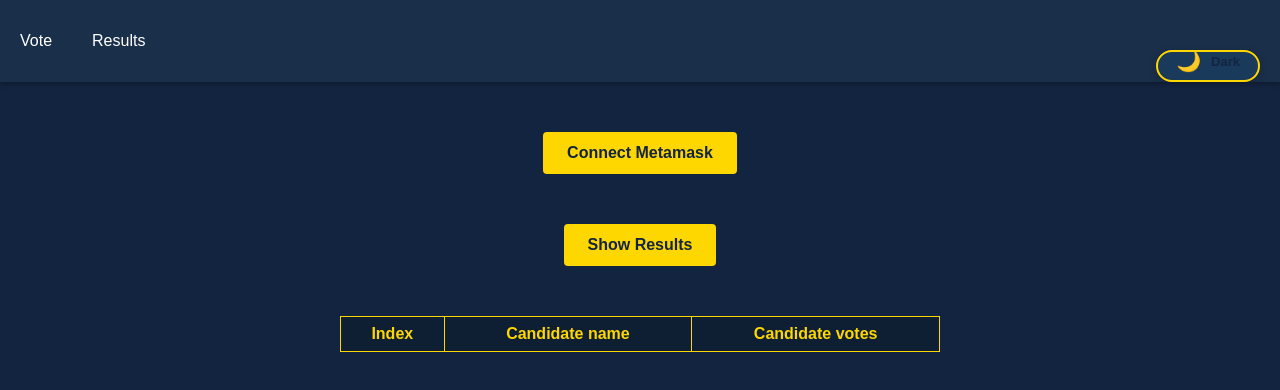
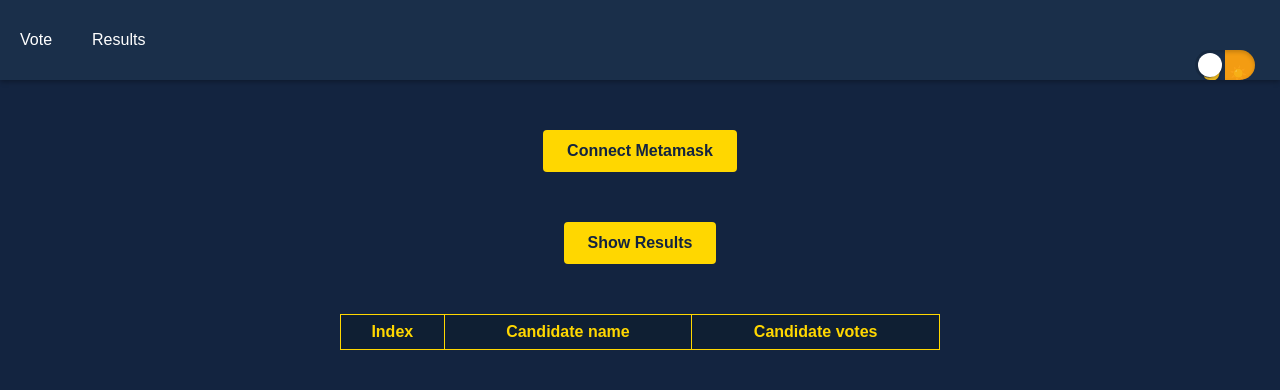
Before and after one commit to Mhrsh0129/VotEth, a website: page ListVoters.html in a window 1280 px wide. Drawn offline with Linux system fonts and the light colour scheme.

Commit message:
feat: Replace theme button with sliding toggle switch
- Implemented iOS-style sliding toggle switch
- White circular slider moves between moon and sun icons
- Gradient background (dark blue to orange)
- Smooth animations with 0.3s transitions
- Icons fade in/out based on active theme
- Removed text labels for cleaner look
- Simplified toggleTheme() and loadSavedTheme() functions
- Applied to both index.html and ListVoters.html
- Matches modern UI/UX patterns

```diff
--- a/ListVoters.html
+++ b/ListVoters.html
@@ -305,36 +305,69 @@
 	}
 
 	/* ========================================
-	   THEME TOGGLE BUTTON
+	   THEME TOGGLE SWITCH
 	   ======================================== */
 	.theme-toggle {
-		background-color: var(--card-bg);
-		border: 2px solid var(--border-color);
-		border-radius: 20px;
-		padding: 6px 18px;
+		position: relative;
+		width: 60px;
+		height: 30px;
+		background: linear-gradient(to right, #1a2f4a 50%, #f39c12 50%);
+		border-radius: 30px;
 		cursor: pointer;
-		display: flex;
-		align-items: center;
-		gap: 10px;
-		font-size: 13px;
+		margin-right: 15px;
+		border: none;
+		padding: 0;
 		transition: all 0.3s ease;
-		box-shadow: 0 2px 8px rgba(0, 0, 0, 0.2);
-		margin-right: 10px;
-		height: 32px;
-		min-width: 90px;
+		box-shadow: inset 0 2px 4px rgba(0, 0, 0, 0.2);
+		overflow: hidden;
 	}
 
 	.theme-toggle:hover {
-		transform: scale(1.05);
-		box-shadow: 0 4px 12px rgba(0, 0, 0, 0.3);
+		box-shadow: inset 0 2px 4px rgba(0, 0, 0, 0.3), 0 0 8px rgba(255, 215, 0, 0.3);
+	}
+
+	.theme-slider {
+		position: absolute;
+		top: 3px;
+		left: 3px;
+		width: 24px;
+		height: 24px;
+		background-color: #fff;
+		border-radius: 50%;
+		transition: transform 0.3s ease;
+		display: flex;
+		align-items: center;
+		justify-content: center;
+		box-shadow: 0 2px 4px rgba(0, 0, 0, 0.3);
+	}
+
+	body.light-theme .theme-slider {
+		transform: translateX(30px);
+		background-color: #fff;
 	}
 
 	.theme-icon {
-		font-size: 16px;
+		font-size: 14px;
+		position: absolute;
+		transition: opacity 0.3s ease;
 	}
 
-	.theme-icon {
-		font-size: 20px;
+	.moon-icon {
+		left: 8px;
+		opacity: 1;
+	}
+
+	.sun-icon {
+		right: 8px;
+		opacity: 0.5;
+	}
+
+	body.light-theme .moon-icon {
+		opacity: 0.5;
+	}
+
+	body.light-theme .sun-icon {
+		opacity: 1;
 	}
 
 	</style>
@@ -346,10 +379,11 @@
 			<a href="/index.html">Vote</a>
 			<a href="/ListVoters.html">Results</a>
 		</div>
-		<!-- Theme Toggle Button -->
+		<!-- Theme Toggle Switch -->
 		<button class="theme-toggle" onclick="toggleTheme()" title="Toggle Dark/Light Mode">
-			<span class="theme-icon" id="themeIcon">🌙</span>
-			<span id="themeText">Dark</span>
+			<span class="theme-icon moon-icon">🌙</span>
+			<span class="theme-icon sun-icon">☀️</span>
+			<div class="theme-slider"></div>
 		</button>
     </div>
 
--- a/main.js
+++ b/main.js
@@ -8,19 +8,13 @@
 // ========================================
 function toggleTheme() {
   const body = document.body;
-  const themeIcon = document.getElementById('themeIcon');
-  const themeText = document.getElementById('themeText');
 
   body.classList.toggle('light-theme');
 
-  // Update icon and text with null checks
+  // Save preference
   if (body.classList.contains('light-theme')) {
-    if (themeIcon) themeIcon.textContent = '☀️';
-    if (themeText) themeText.textContent = 'Light';
     localStorage.setItem('theme', 'light');
   } else {
-    if (themeIcon) themeIcon.textContent = '🌙';
-    if (themeText) themeText.textContent = 'Dark';
     localStorage.setItem('theme', 'dark');
   }
 }
@@ -29,18 +23,12 @@
 function loadSavedTheme() {
   const savedTheme = localStorage.getItem('theme');
   const body = document.body;
-  const themeIcon = document.getElementById('themeIcon');
-  const themeText = document.getElementById('themeText');
 
   if (savedTheme === 'light') {
     body.classList.add('light-theme');
-    if (themeIcon) themeIcon.textContent = '☀️';
-    if (themeText) themeText.textContent = 'Light';
   } else {
     // Dark theme (default or explicitly saved)
     body.classList.remove('light-theme');
-    if (themeIcon) themeIcon.textContent = '🌙';
-    if (themeText) themeText.textContent = 'Dark';
   }
 }
 
```
Also changed, not shown: index.html (+57 -19 lines).
